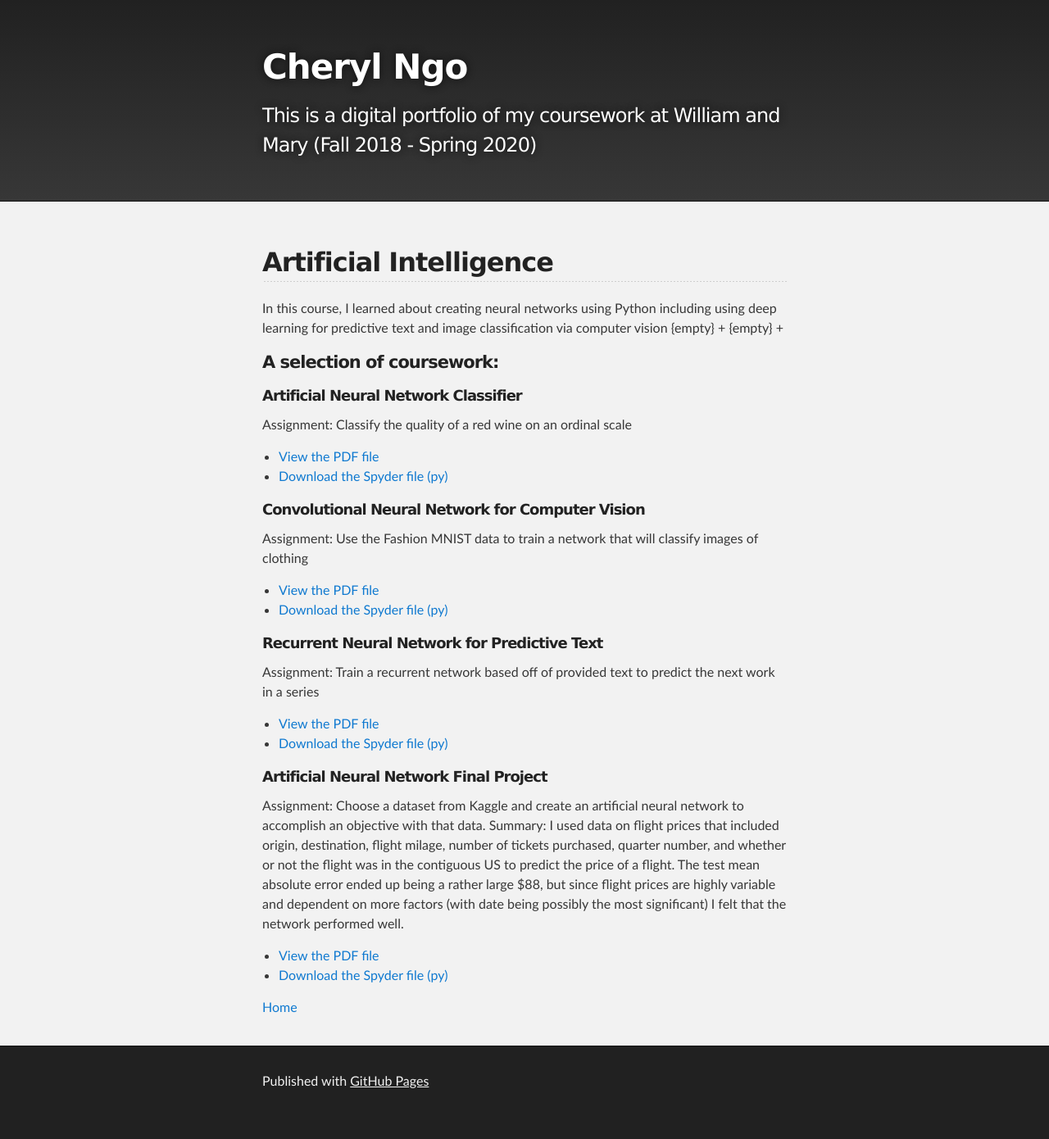
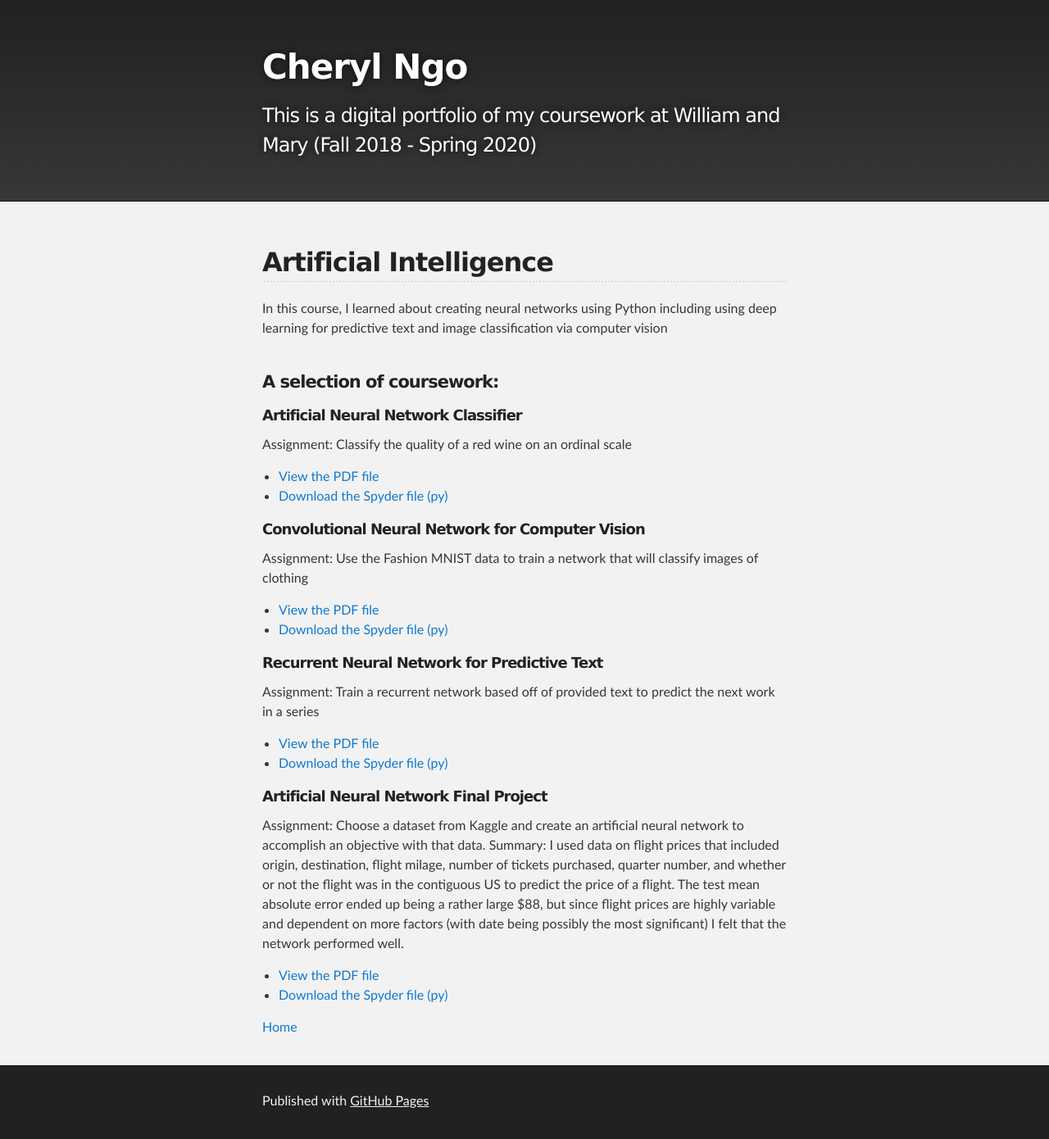
Before and after one commit to Cherylngo/cherylngo.github.io, a Jekyll site: the page built from AI/index.md, in a window 1280 px wide. Shown: the whole page at 82% size. Built offline with Jekyll 4.4.1, drawn with Linux system fonts in a browser that asks for light colours; our own code applies the rules of GitHub Pages for plain Markdown files; before the commit the page ends 1366 px from its top, so only the background shows below that.

Commit message:
Update index.md

```diff
--- a/AI/index.md
+++ b/AI/index.md
@@ -5,9 +5,9 @@ Semester: Fall 2019
 ---
 
 ## Artificial Intelligence
-In this course, I learned about creating neural networks using Python including using deep learning for predictive text and image classification via computer vision
-{empty} +
-{empty} +
+In this course, I learned about creating neural networks using Python including using deep learning for predictive text and image classification via computer vision <br />
+<br />
+
 #### A selection of coursework:
 ##### Artificial Neural Network Classifier
 Assignment: Classify the quality of a red wine on an ordinal scale
```
